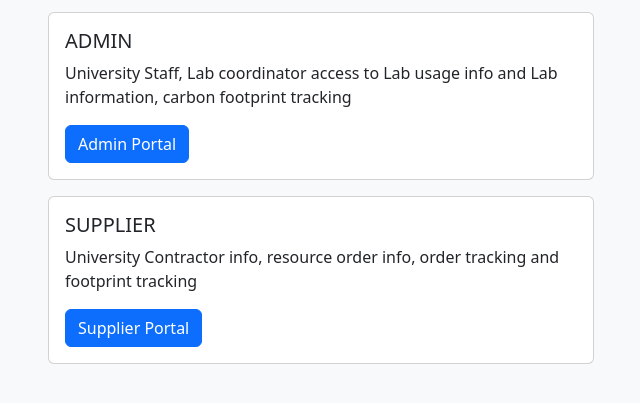
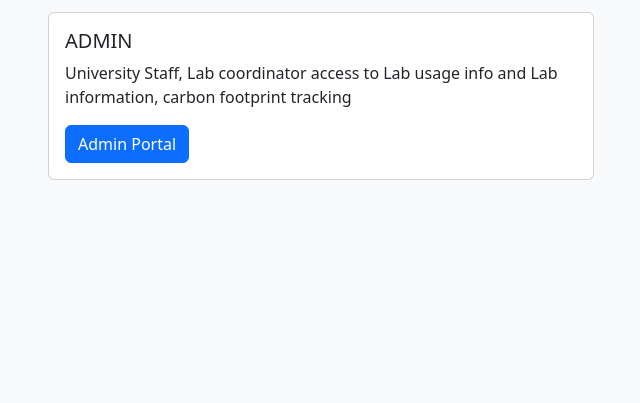
Before and after one commit to Kev1nX/Suslab, a Flask app: page / in a window 1280 px wide. Shown: the part 268-671 px from the top of the page, without its empty margins (319-959 px from the left). Run offline with Flask 3, Linux system fonts and the light colour scheme; some libraries are stand-ins or nearby versions.

Commit message:
student page

```diff
--- a/templates/index.html
+++ b/templates/index.html
@@ -28,16 +28,6 @@
                         </div>
                     </div>
                 </div>
-                <div class="mb-3">
-                    <!-- Admin Portal Button -->
-                    <div class="card">
-                        <div class="card-body">
-                        <h5 class="card-title">SUPPLIER</h5>
-                        <p class="card-text">University Contractor info, resource order info, order tracking and footprint tracking</p>
-                        <a href="{{url_for('supplier')}}" class="btn btn-primary">Supplier Portal</a>
-                        </div>
-                    </div>
-                </div>
             </div>
         </div>
     </div>
```
